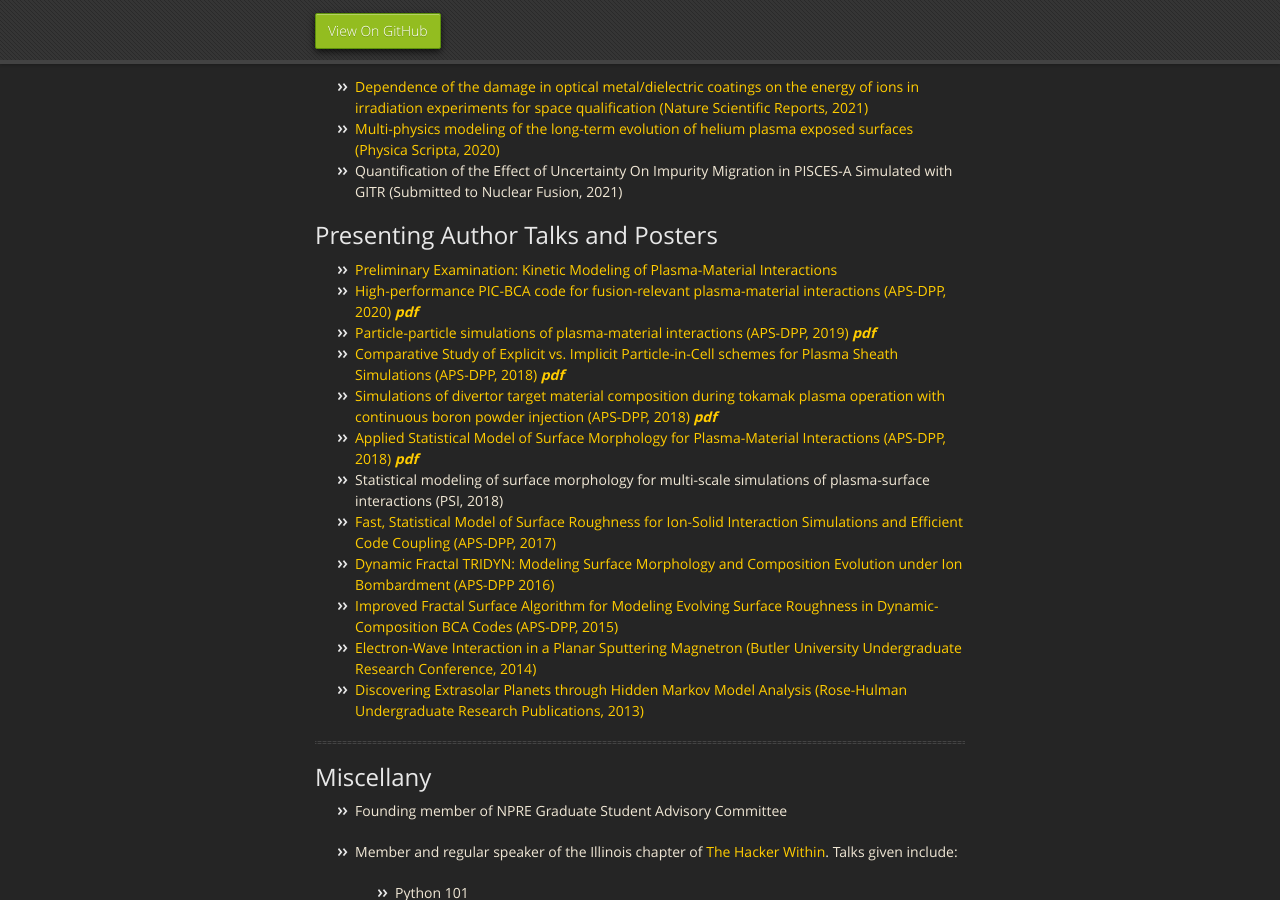
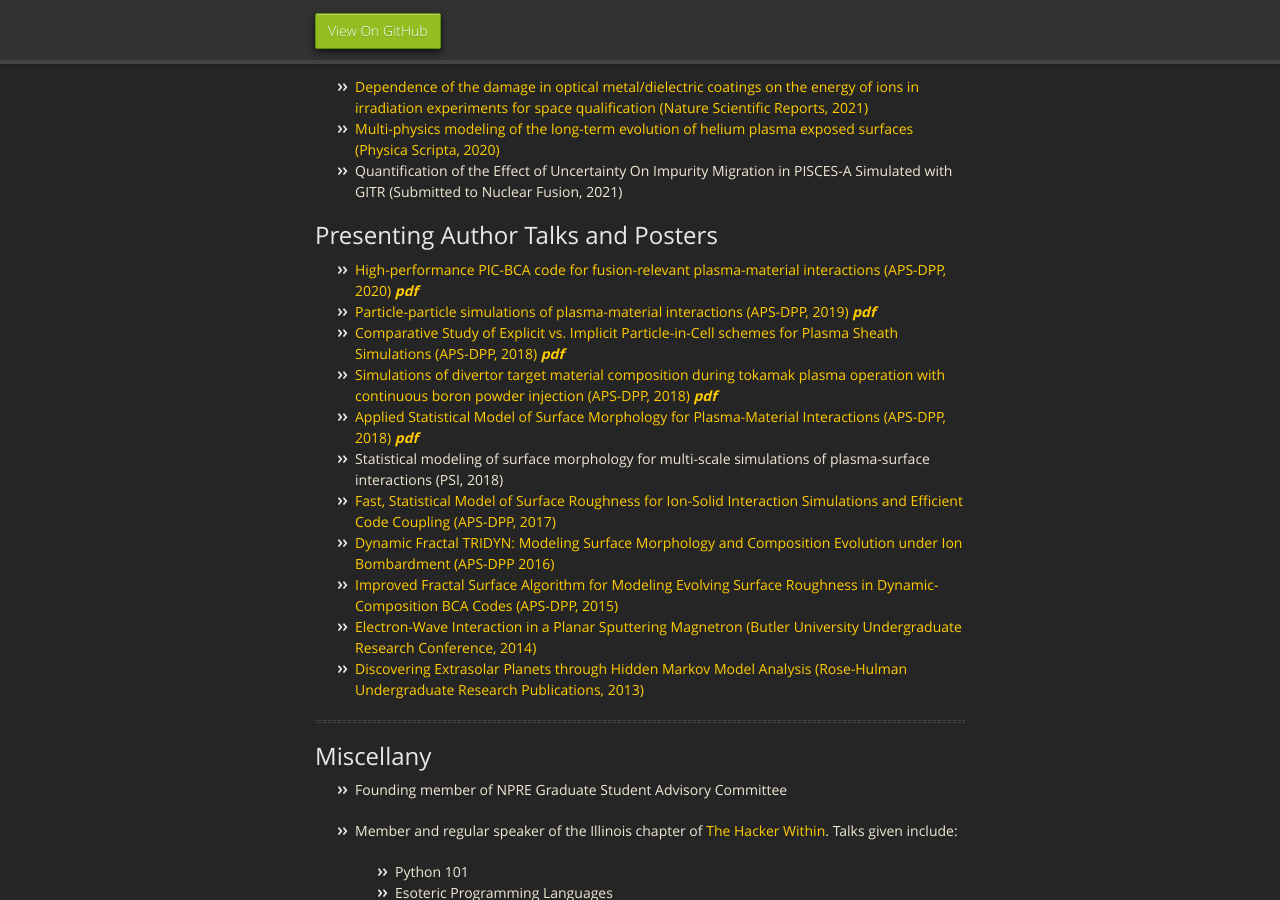
Before and after one commit to drobnyjt/test_jekyll, a Jekyll site: the page built from index.md, in a window 1280 px wide and 900 px high, scrolled down 1492 px. Built offline with Jekyll 4.4.1, drawn with Linux system fonts in a browser that asks for light colours; our own code applies the rules of GitHub Pages for plain Markdown files.

Commit message:
Update index.md

```diff
--- a/index.md
+++ b/index.md
@@ -35,7 +35,6 @@ This illustration shows the 3D PIC-BCA physics, including (a) sputtering, (b) io
 * Quantification of the Effect of Uncertainty On Impurity Migration in PISCES-A Simulated with GITR (Submitted to Nuclear Fusion, 2021)
 
 ## Presenting Author  Talks and Posters
-* [Preliminary Examination: Kinetic Modeling of Plasma-Material Interactions](https://docs.google.com/presentation/d/1APxuEOH6lyzJcKUoKbwpMTyLN24cWU9JuKH_H819EvE/edit?usp=sharing)
 * [High-performance PIC-BCA code for fusion-relevant plasma-material interactions (APS-DPP, 2020)](https://meetings.aps.org/Meeting/DPP20/Session/JP19.5) [***pdf***](./APS-DPP_2020_Drobny.pdf)
 * [Particle-particle simulations of plasma-material interactions (APS-DPP, 2019)](http://meetings.aps.org/Meeting/DPP19/Session/PO6.11) [***pdf***](./APS-DPP_2019_Drobny.pdf)
 * [Comparative Study of Explicit vs. Implicit Particle-in-Cell schemes for Plasma Sheath Simulations (APS-DPP, 2018)](https://meetings.aps.org/Meeting/DPP18/Session/CP11.81) [***pdf***](aps_dpp_pic_drobny_1_JD.pdf)
```
